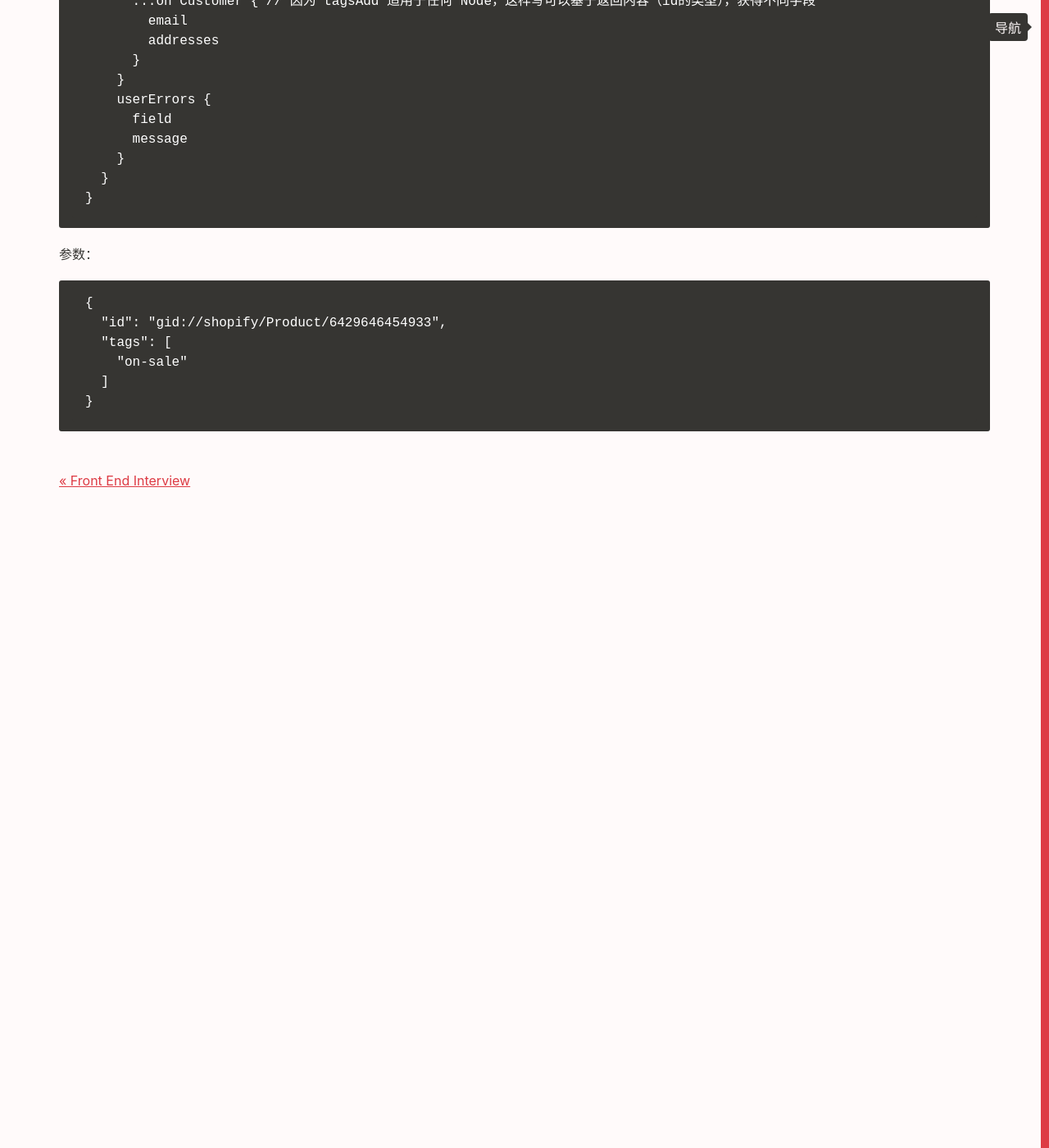
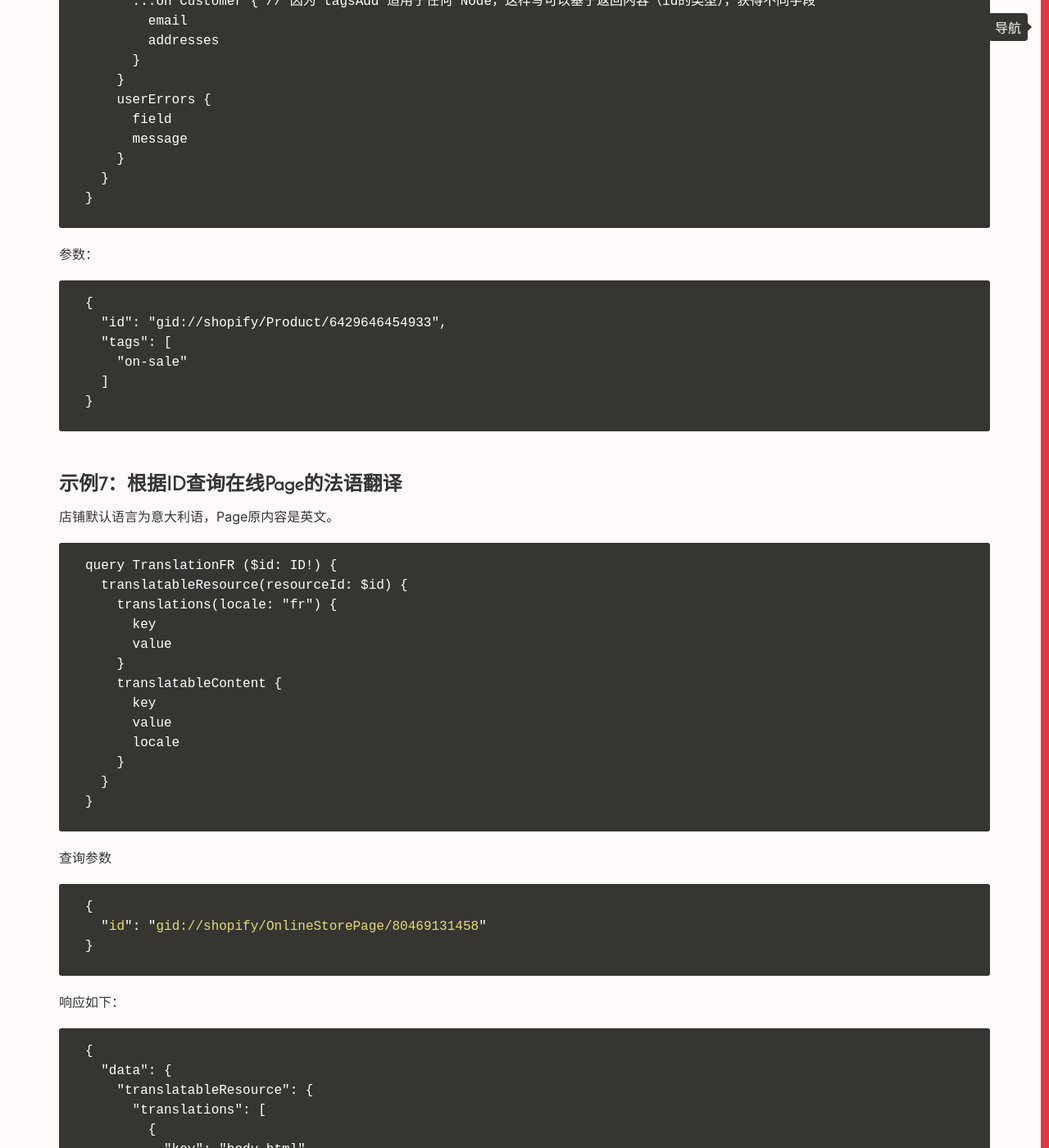
Before and after one commit to Vivi-wu/dive-into-web, a Jekyll site: the page built from _posts/2021-02-25-GraphQL.markdown, in a window 1280 px wide and 1400 px high, scrolled down 8839 px. Shown: the whole window at 82% size. Built offline with Jekyll 4.4.1, drawn with Linux system fonts in a browser that asks for light colours; some of the changed text lies outside the part shown.

Commit message:
update blog for graphQL、Shopify translate、css truncate

````diff
--- a/_posts/2021-02-25-GraphQL.markdown
+++ b/_posts/2021-02-25-GraphQL.markdown
@@ -368,3 +368,83 @@ mutation tagsAdd($id: ID!, $tags: [String!]!) {
   ]
 }
 ```
+
+### 示例7：根据ID查询在线Page的法语翻译
+
+店铺默认语言为意大利语，Page原内容是英文。
+
+```
+query TranslationFR ($id: ID!) {
+  translatableResource(resourceId: $id) {
+    translations(locale: "fr") {
+      key
+      value
+    }
+    translatableContent {
+      key
+      value
+      locale
+    }
+  }
+}
+```
+
+查询参数
+```js
+{
+  "id": "gid://shopify/OnlineStorePage/80469131458"
+}
+```
+
+响应如下：
+```
+{
+  "data": {
+    "translatableResource": {
+      "translations": [
+        {
+          "key": "body_html",
+          "value": ...
+        },
+        {
+          "key": "meta_description",
+          "value": ...
+        },
+        {
+          "key": "meta_title",
+          "value": "Contactez-nous"
+        },
+        {
+          "key": "title",
+          "value": "Contactez-nous"
+        }
+      ],
+      "translatableContent": [
+        {
+          "key": "title",
+          "value": "Contact Us",
+          "locale": "it"
+        },
+        {
+          "key": "body_html",
+          "value": ...,
+          "locale": "it"
+        },
+        {
+          "key": "meta_title",
+          "value": null,
+          "locale": "it"
+        },
+        {
+          "key": "meta_description",
+          "value": null,
+          "locale": "it"
+        }
+      ]
+    }
+  },
+  "extensions": ...
+}
+```
+
+某些字段的响应value省略了，示例中的页面比较特殊，除了title，主体内容都是图片。可以看到，meta_title、meta_description由于没有意大利语翻译，value是null。
````
Also changed, not shown: _posts/2014-04-15-CSS-Texts.markdown (+12 -0 lines), _posts/2020-12-31-Shopify-store-practice.markdown (+10 -0 lines).
